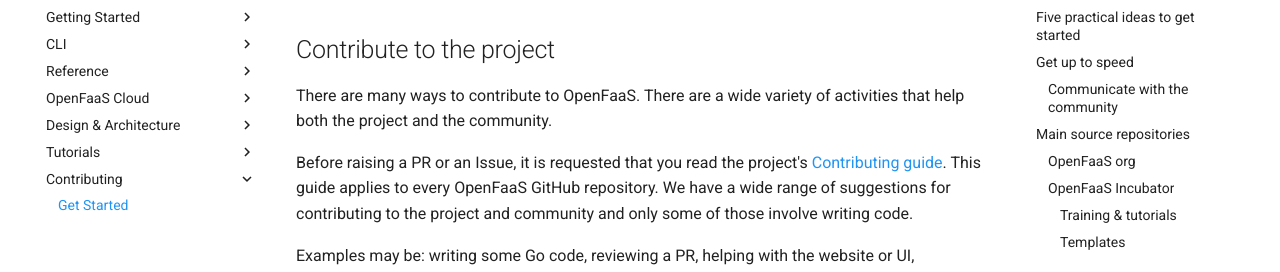
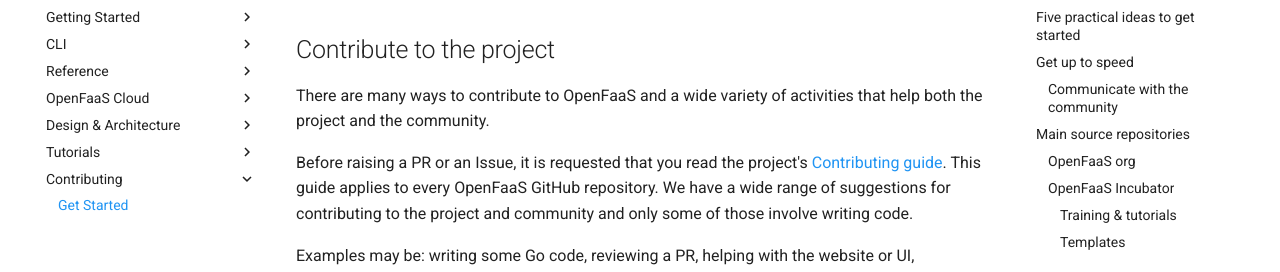
Before and after one commit to openfaas/docs, an MkDocs documentation site: the page built from docs/contributing/get-started.md, in a window 1280 px wide and 900 px high. Shown: the part 160-432 px from the top of the window. Built offline with MkDocs 1.6.1 and Material for MkDocs 9.7.7, drawn with Linux system fonts in a browser that asks for light colours; comment, search, counter and statistics services are not loaded.

Commit message:
Update introduction
Signed-off-by: Alex Ellis <alexellis2@gmail.com>

```diff
--- a/docs/contributing/get-started.md
+++ b/docs/contributing/get-started.md
@@ -1,6 +1,6 @@
 ## Contribute to the project
 
-There are many ways to contribute to OpenFaaS. There are a wide variety of activities that help both the project and the community.
+There are many ways to contribute to OpenFaaS and a wide variety of activities that help both the project and the community.
 
 Before raising a PR or an Issue, it is requested that you read the project's [Contributing guide](https://github.com/openfaas/faas/blob/master/CONTRIBUTING.md). This guide applies to every OpenFaaS GitHub repository. We have a wide range of suggestions for contributing to the project and community and only some of those involve writing code.
 
```
